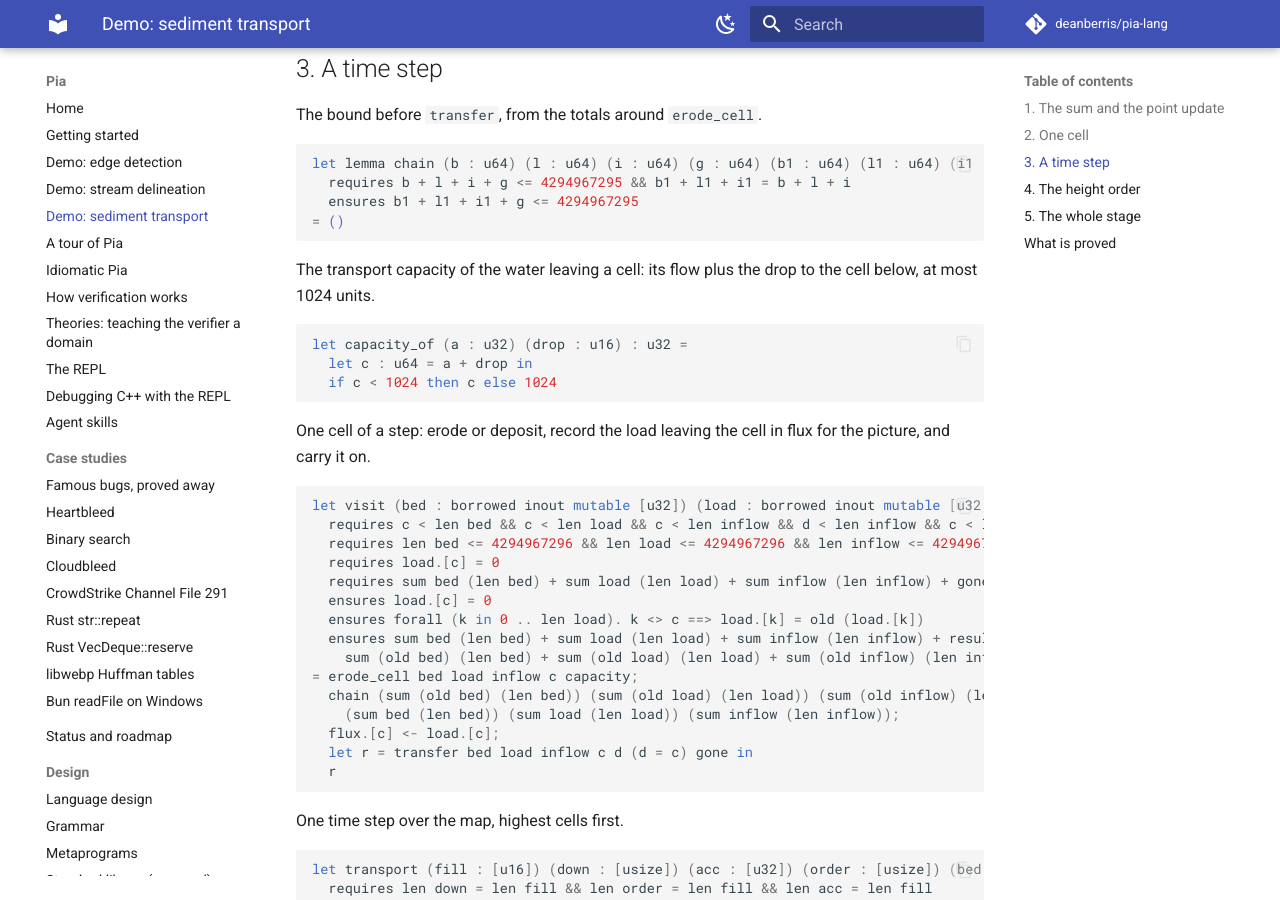
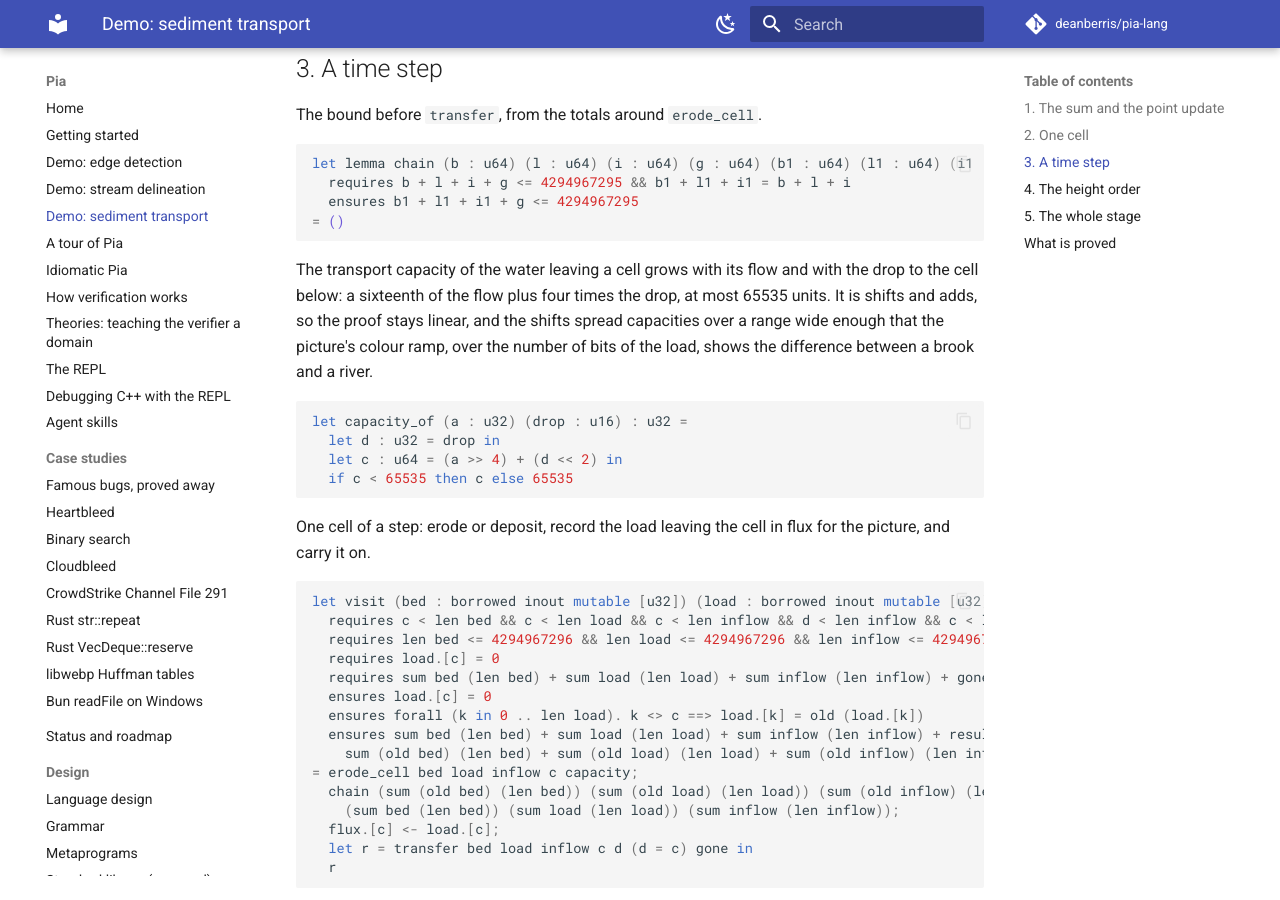
Before and after one commit to deanberris/pia-lang, an MkDocs documentation site: the page built from docs/sediment.pia.md, in a window 1280 px wide and 900 px high, scrolled down 5370 px. Built offline with MkDocs 1.6.1 and Material for MkDocs 9.7.7, drawn with Linux system fonts in a browser that asks for light colours; comment, search, counter and statistics services are not loaded.

Commit message:
Sediment: a capacity rule with spread, and a load ramp that shows it
capacity_of was flow plus drop, at most 1024, so every stream cell
carried the cap and the picture showed one colour. It is now a
sixteenth of the flow plus four times the drop, at most 65535: shifts
and adds, so the proof stays linear. load_colour's ramp now spans 6 to
13 bits of load in eight steps, blue to orange, against the khaki
watersheds.

main.c prints the stream cells' load by number of bits. On the 384x256
test map, 4 steps, 100 units of bed per cell:
- before: 10 bits: 23 cells, 11 bits: 1770 (all at the 1024 cap);
- after: 7: 265, 8: 292, 9: 571, 10: 364, 11: 150, 12: 118, 13: 33.
The total is still 9830400 (9806468 in the beds and the water, 23932
out); sort and transport 2.1 ms.

Proof (8 threads, each page alone): docs/sediment.pia.md 401 proved,
0 failed, 0 skipped, 25.3 s, cost 278823731; docs/streams.pia.md 287
proved, 0 failed, 0 skipped, 10.5 s, cost 273498069.

Co-Authored-By: Claude Opus 5.5 <noreply@anthropic.com>
Claude-Session: https://claude.ai/code/session_01SkMSau8GYchC8LfRm5uTAt

````diff
--- a/docs/sediment.pia.md
+++ b/docs/sediment.pia.md
@@ -304,13 +304,18 @@ let lemma chain (b : u64) (l : u64) (i : u64) (g : u64) (b1 : u64) (l1 : u64) (i
 = ()
 ```
 
-The transport capacity of the water leaving a cell: its flow plus the drop
-to the cell below, at most 1024 units.
+The transport capacity of the water leaving a cell grows with its flow and
+with the drop to the cell below: a sixteenth of the flow plus four times
+the drop, at most 65535 units. It is shifts and adds, so the proof stays
+linear, and the shifts spread capacities over a range wide enough that the
+picture's colour ramp, over the number of bits of the load, shows the
+difference between a brook and a river.
 
 ```pia
 let capacity_of (a : u32) (drop : u16) : u32 =
-  let c : u64 = a + drop in
-  if c < 1024 then c else 1024
+  let d : u32 = drop in
+  let c : u64 = (a >> 4) + (d << 2) in
+  if c < 65535 then c else 65535
 ```
 
 One cell of a step: erode or deposit, record the load leaving the cell in
````
Also changed, not shown: docs/streams.pia.md (+7 -9 lines), 1 other file.
